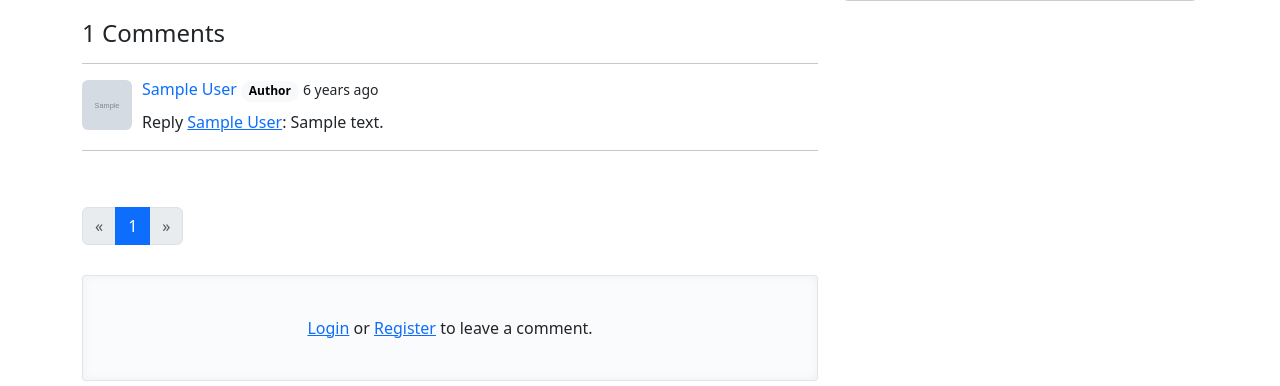
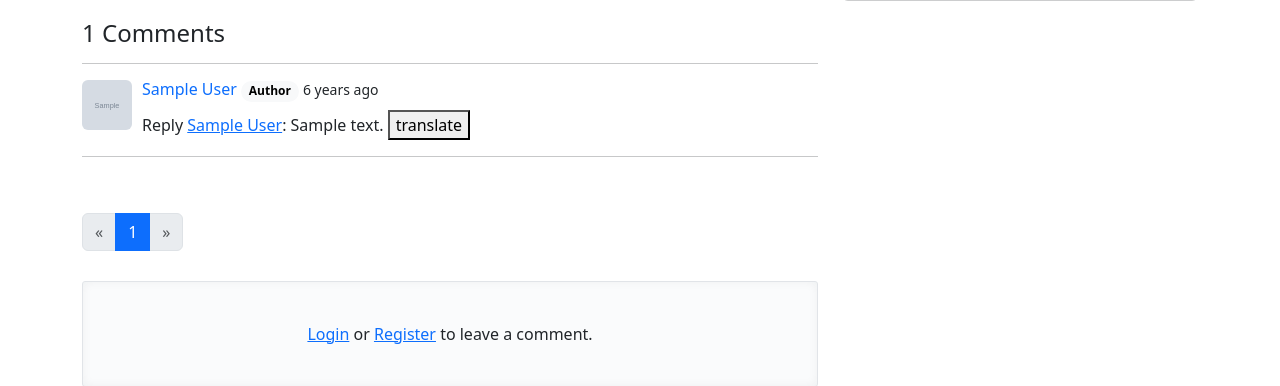
Before and after one commit to eliaspfe/Moments_ML_Addons, a Flask app: page /photo/1 in a window 1280 px wide. Shown: the part 460-846 px from the top of the page. Run offline with Flask 3, Linux system fonts and the light colour scheme; tables that the repository leaves empty hold one stand-in row (values such as "Sample post"); grey boxes marked "Sample" are stand-in pictures; parts of the project's set-up code (start-up, migrations or seed data) failed here and were passed over; some libraries are stand-ins or nearby versions.

Commit message:
added transalte button (no function yet)

```diff
--- a/moments/templates/main/_comment.html
+++ b/moments/templates/main/_comment.html
@@ -73,6 +73,7 @@
           }}</a>:
         {% endif %}
         {{ comment.body }}
+        <button>translate</button>
       </p>
     </div>
   </div>
```
